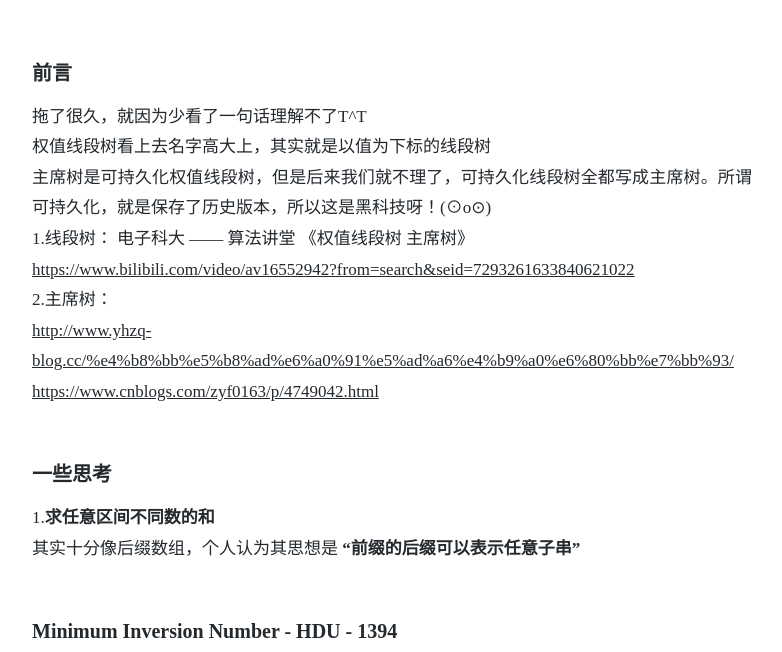
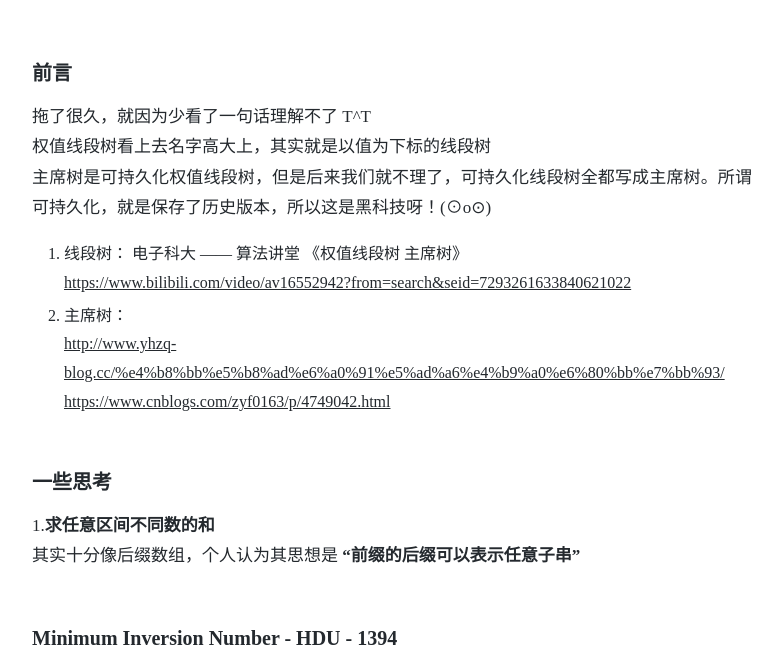
Before and after one commit to houzaj/houzaj.github.io, a Jekyll site: the page built from _posts/2018-5-30-20180530_Problems.md, in a window 1280 px wide and 900 px high, scrolled down 530 px, cut to the strip 153-805 px from the top of the window. Shown: the whole strip, without its empty margins (248-1030 px from the left). Built offline with Jekyll 4.4.1, drawn with Linux system fonts in a browser that asks for light colours; nearby versions of some CDN libraries; comment, search, counter and statistics services are not loaded.

Commit message:
new article

```diff
--- a/_posts/2018-5-30-20180530_Problems.md
+++ b/_posts/2018-5-30-20180530_Problems.md
@@ -16,13 +16,13 @@ tags: Problem
 <br>
 
 ### 前言
-拖了很久，就因为少看了一句话理解不了T^T
+拖了很久，就因为少看了一句话理解不了 T^T
 权值线段树看上去名字高大上，其实就是以值为下标的线段树
 主席树是可持久化权值线段树，但是后来我们就不理了，可持久化线段树全都写成主席树。所谓可持久化，就是保存了历史版本，所以这是黑科技呀！(⊙o⊙)
-1.线段树：
+1. 线段树：
 电子科大 —— 算法讲堂 《权值线段树 主席树》
 [https://www.bilibili.com/video/av16552942?from=search&seid=7293261633840621022](https://www.bilibili.com/video/av16552942?from=search&seid=7293261633840621022)
-2.主席树：
+2. 主席树：
 [http://www.yhzq-blog.cc/%e4%b8%bb%e5%b8%ad%e6%a0%91%e5%ad%a6%e4%b9%a0%e6%80%bb%e7%bb%93/](http://www.yhzq-blog.cc/%e4%b8%bb%e5%b8%ad%e6%a0%91%e5%ad%a6%e4%b9%a0%e6%80%bb%e7%bb%93/)
 [https://www.cnblogs.com/zyf0163/p/4749042.html](https://www.cnblogs.com/zyf0163/p/4749042.html)
 <br>
```
